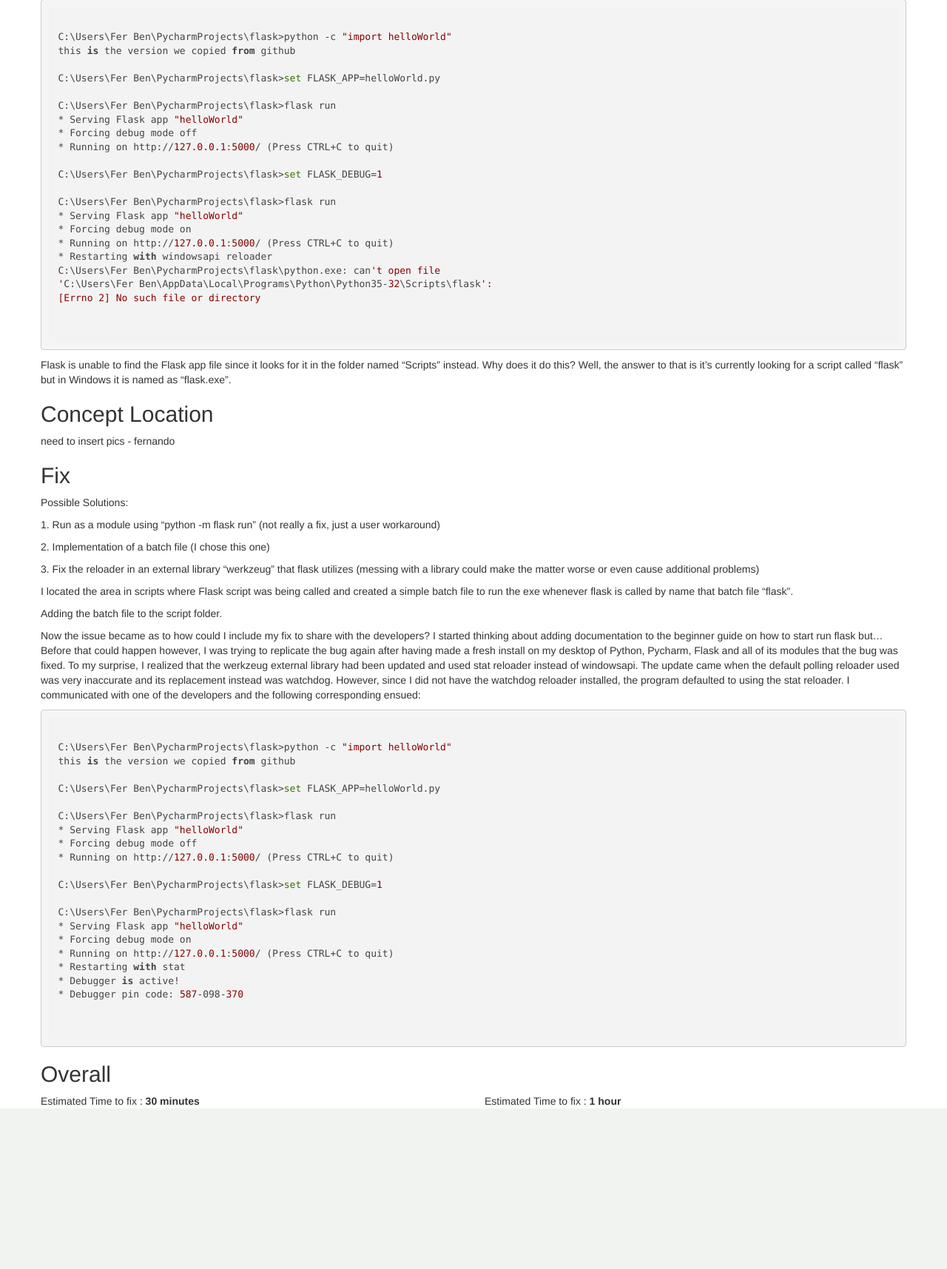
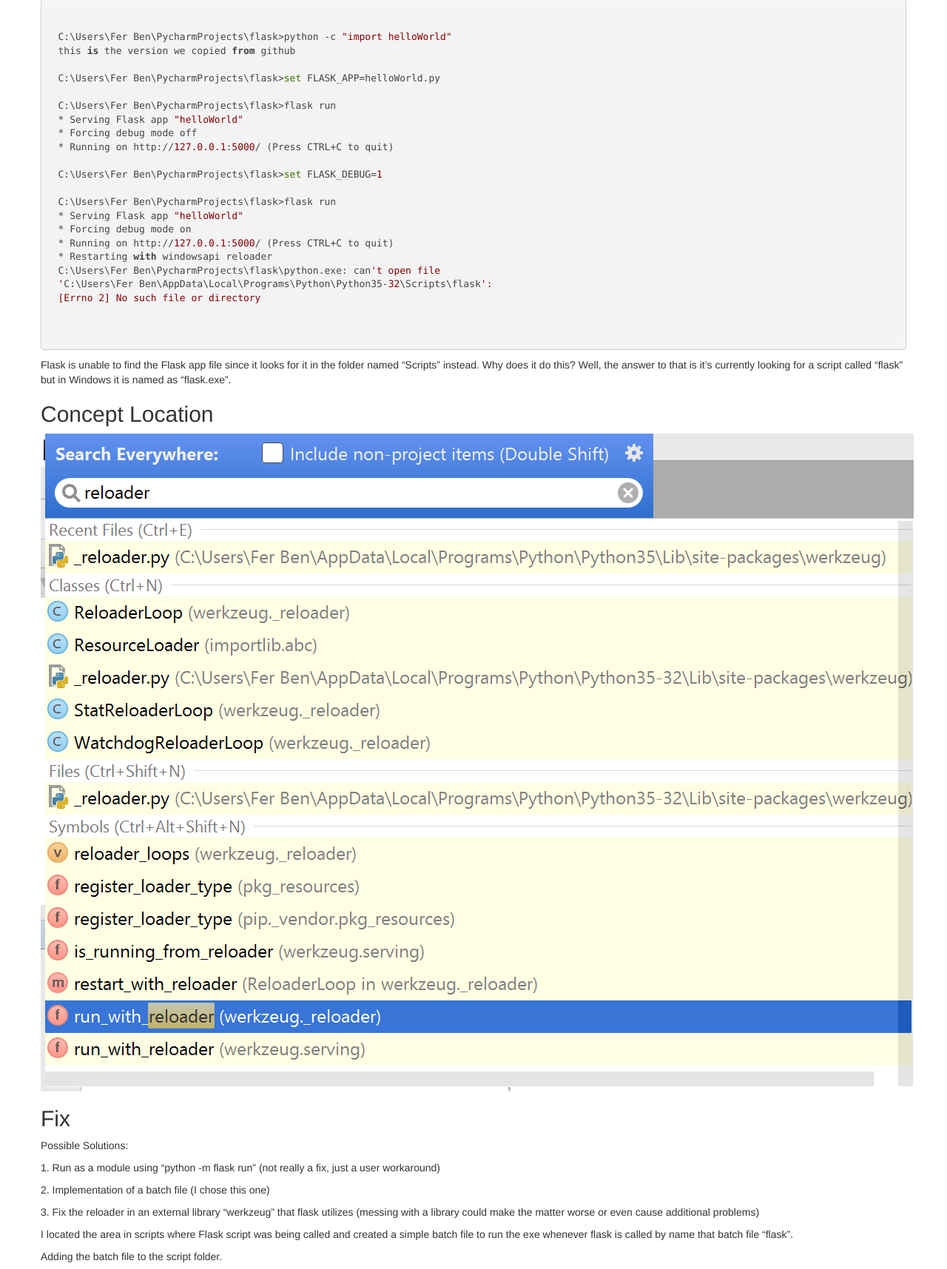
Before and after one commit to team-Slytherin-CSE2410/presentation, a Flask app: page /bug1 in a window 1280 px wide. Shown: the part 235-1950 px from the top of the page at 74% size. Before the commit the page ends 1733 px from the top, so only its background shows below. Run offline with Flask 2, Linux system fonts and the light colour scheme; parts of the project's set-up code (start-up, migrations or seed data) failed here and were passed over; some libraries are stand-ins or nearby versions.

Commit message:
change file names

```diff
--- a/templates/bug1.html
+++ b/templates/bug1.html
@@ -38,7 +38,7 @@ C:\Users\Fer Ben\PycharmProjects\flask\python.exe: can't open file
 
         <div>
             <h2>Concept Location</h2>
-            <p> need to insert pics - fernando</p>
+            <img src="{{ url_for('static', filename="bug1/conceptlocation1.png") }}" style="display:block; margin: 0 auto;"/>
 
 
             <div>
```
Also changed, not shown: static/bug1/commwithdev.PNG (renamed from static/bug1/comm with dev.PNG), static/bug1/commwithdev2.PNG (renamed from static/bug1/comm with dev 2.PNG), static/bug1/conceptlocation1.png (renamed from static/bug1/concept location1.png), static/bug1/conceptlocation2.png (renamed from static/bug1/concept location2.png), static/bug1/flaskbatch.PNG (renamed from static/bug1/flask batch.PNG), static/bug1/withbatch.PNG (renamed from static/bug1/with batch.PNG), static/bug1/withoutbatch.PNG (renamed from static/bug1/without  batch.PNG), templates/bug3.html (line endings or trailing spaces).
